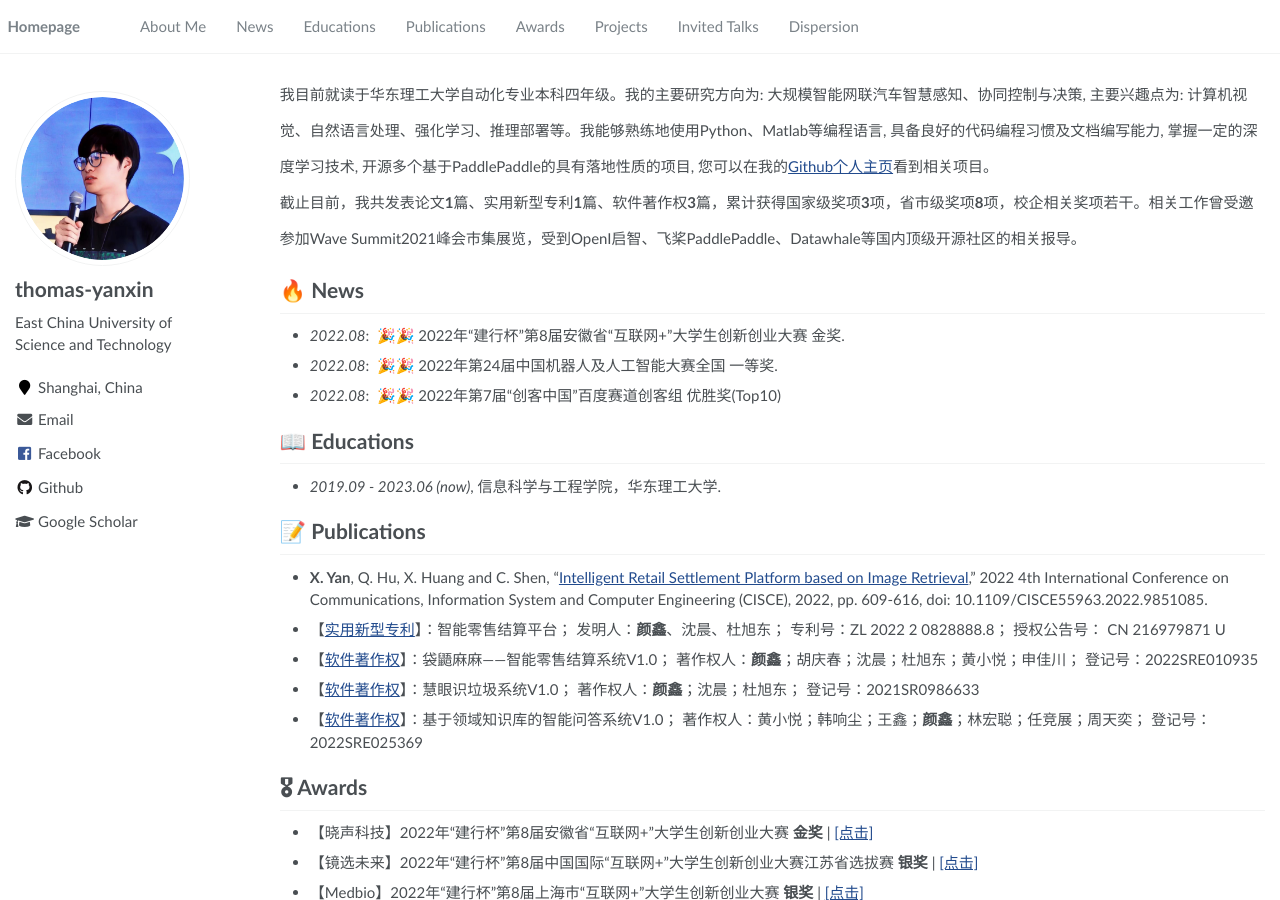
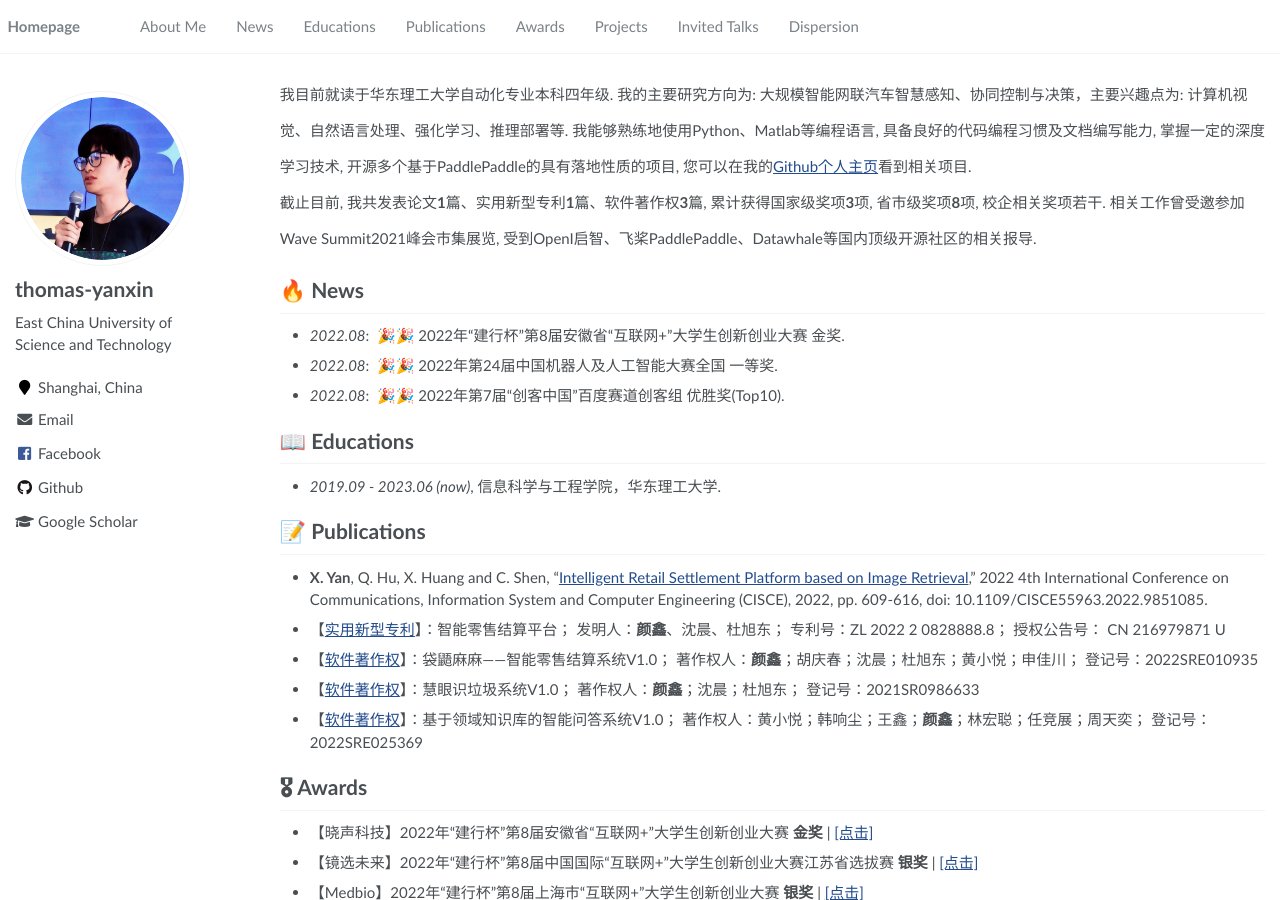
Before and after one commit to thomas-yanxin/thomas-yanxin.github.io, a Jekyll site: the page built from _pages/about.md, in a window 1280 px wide and 900 px high. Built offline with Jekyll 4.4.1, drawn with Linux system fonts in a browser that asks for light colours; some of the changed text lies outside the part shown.

```diff
--- a/_pages/about.md
+++ b/_pages/about.md
@@ -18,15 +18,15 @@ redirect_from:
 <span class='anchor' id='about-me'></span>
 
 <p style="line-height:2.4;">
-我目前就读于华东理工大学自动化专业本科四年级。我的主要研究方向为: 大规模智能网联汽车智慧感知、协同控制与决策, 主要兴趣点为: 计算机视觉、自然语言处理、强化学习、推理部署等。我能够熟练地使用Python、Matlab等编程语言, 具备良好的代码编程习惯及文档编写能力, 掌握一定的深度学习技术, 开源多个基于PaddlePaddle的具有落地性质的项目, 您可以在我的<a href='https://github.com/thomas-yanxin'>Github个人主页</a>看到相关项目。
+我目前就读于华东理工大学自动化专业本科四年级. 我的主要研究方向为: 大规模智能网联汽车智慧感知、协同控制与决策，主要兴趣点为: 计算机视觉、自然语言处理、强化学习、推理部署等. 我能够熟练地使用Python、Matlab等编程语言, 具备良好的代码编程习惯及文档编写能力, 掌握一定的深度学习技术, 开源多个基于PaddlePaddle的具有落地性质的项目, 您可以在我的<a href='https://github.com/thomas-yanxin'>Github个人主页</a>看到相关项目.
 <br />
-截止目前，我共发表论文<strong>1</strong>篇、实用新型专利<strong>1</strong>篇、软件著作权<strong>3</strong>篇，累计获得国家级奖项<strong>3</strong>项，省市级奖项<strong>8</strong>项，校企相关奖项若干。相关工作曾受邀参加Wave Summit2021峰会市集展览，受到OpenI启智、飞桨PaddlePaddle、Datawhale等国内顶级开源社区的相关报导。
+截止目前, 我共发表论文<strong>1</strong>篇、实用新型专利<strong>1</strong>篇、软件著作权<strong>3</strong>篇, 累计获得国家级奖项<strong>3</strong>项, 省市级奖项<strong>8</strong>项, 校企相关奖项若干. 相关工作曾受邀参加Wave Summit2021峰会市集展览, 受到OpenI启智、飞桨PaddlePaddle、Datawhale等国内顶级开源社区的相关报导.
 </p>
 
 # 🔥 News
 - *2022.08*: &nbsp;🎉🎉 2022年“建行杯”第8届安徽省“互联网+”大学生创新创业大赛 金奖.
 - *2022.08*: &nbsp;🎉🎉 2022年第24届中国机器人及人工智能大赛全国 一等奖.
-- *2022.08*: &nbsp;🎉🎉 2022年第7届“创客中国”百度赛道创客组 优胜奖(Top10)
+- *2022.08*: &nbsp;🎉🎉 2022年第7届“创客中国”百度赛道创客组 优胜奖(Top10).
 
 # 📖 Educations
 - *2019.09 - 2023.06 (now)*, 信息科学与工程学院，华东理工大学.
```
Also changed, not shown: other parts of _pages/about.md (+1 -1 lines).
